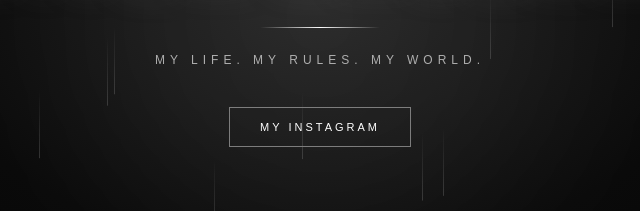
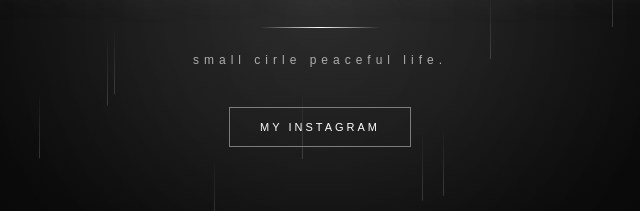
Before and after one commit to cigsaftervivek/cigsaaftervivek, a plain HTML site: page index.html in a window 1280 px wide. Shown: the part 398-609 px from the top of the page, 320-960 px from the left. Drawn offline with Linux system fonts and the light colour scheme.

Commit message:
Update index.html

```diff
--- a/index.html
+++ b/index.html
@@ -176,7 +176,7 @@ footer {
   <div class="line"></div>
 
   <div class="subtitle">
-    MY LIFE. MY RULES. MY WORLD.
+    small cirle peaceful life.
   </div>
 
   <a href="https://www.instagram.com/vivek.kaseraa/"
```
